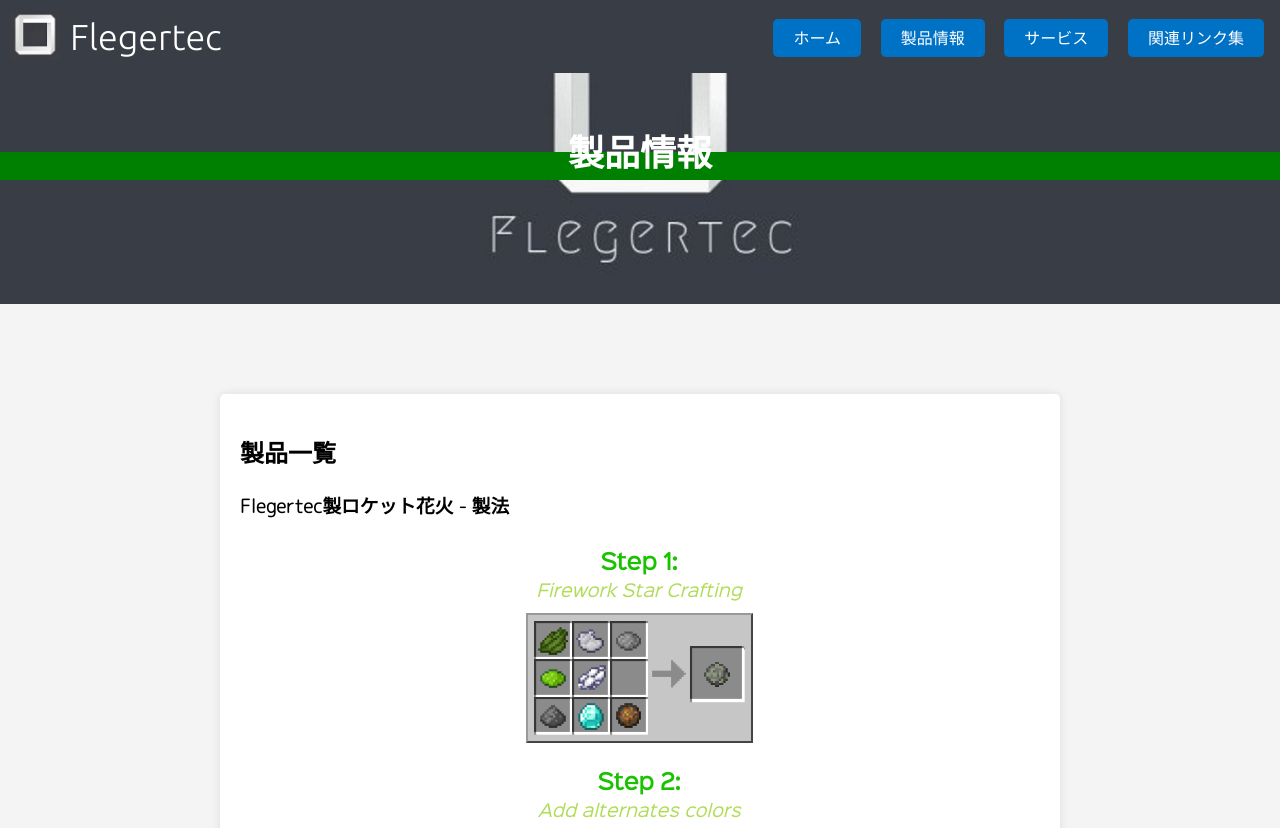
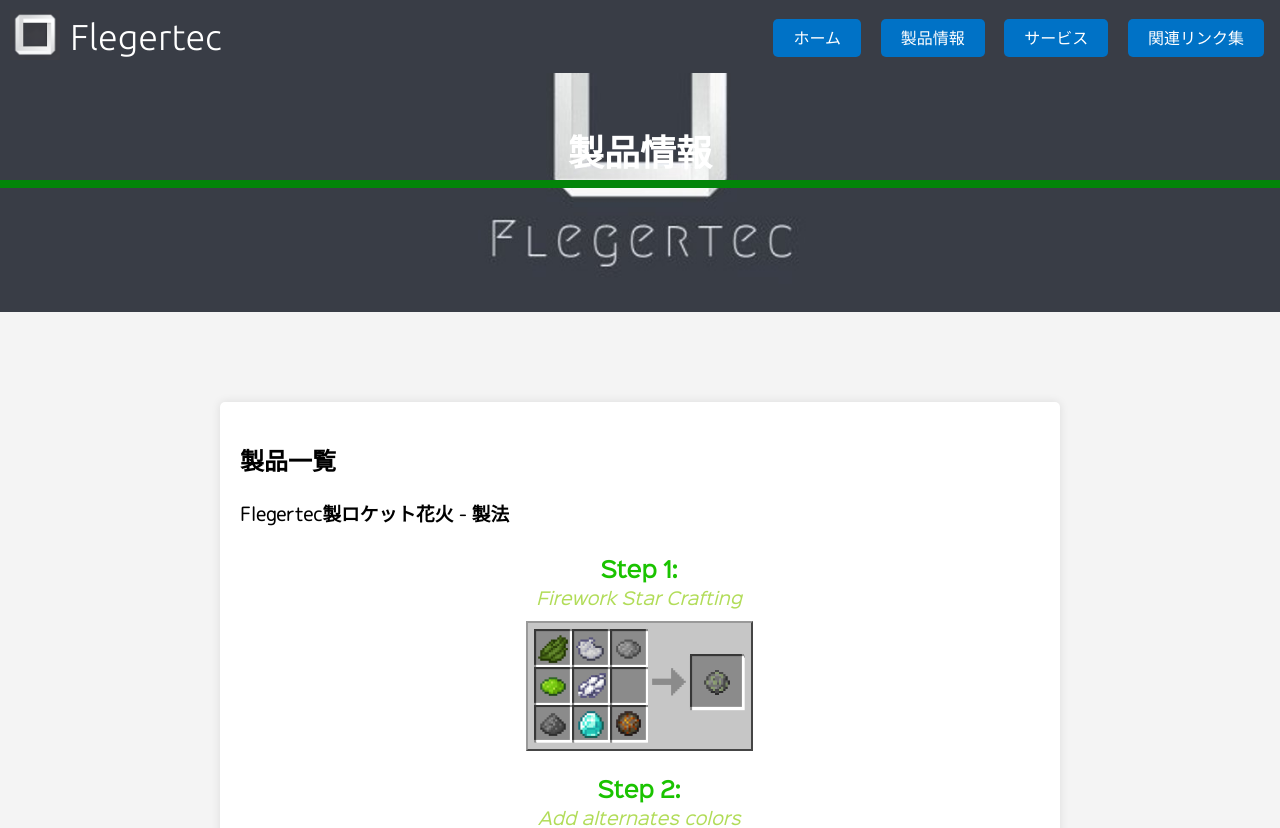
Before and after one commit to Flegertec-JP/hp.flegertec.jp, a plain HTML site: page product.html in a window 1280 px wide. Shown: the top 828 px of the page. Drawn offline with Linux system fonts and the light colour scheme; a web font is replaced by a local one.

Commit message:
Update product.html

```diff
--- a/product.html
+++ b/product.html
@@ -35,7 +35,7 @@
         header h1 {
             font-size: 36px;
             color: white; /* ヘッダーのテキスト色を白色に変更 */
-            background: linear-gradient(transparent 50%, green 50%);
+            border-bottom: 8px solid #038509;
         }
 
         .menu-bar {
```
